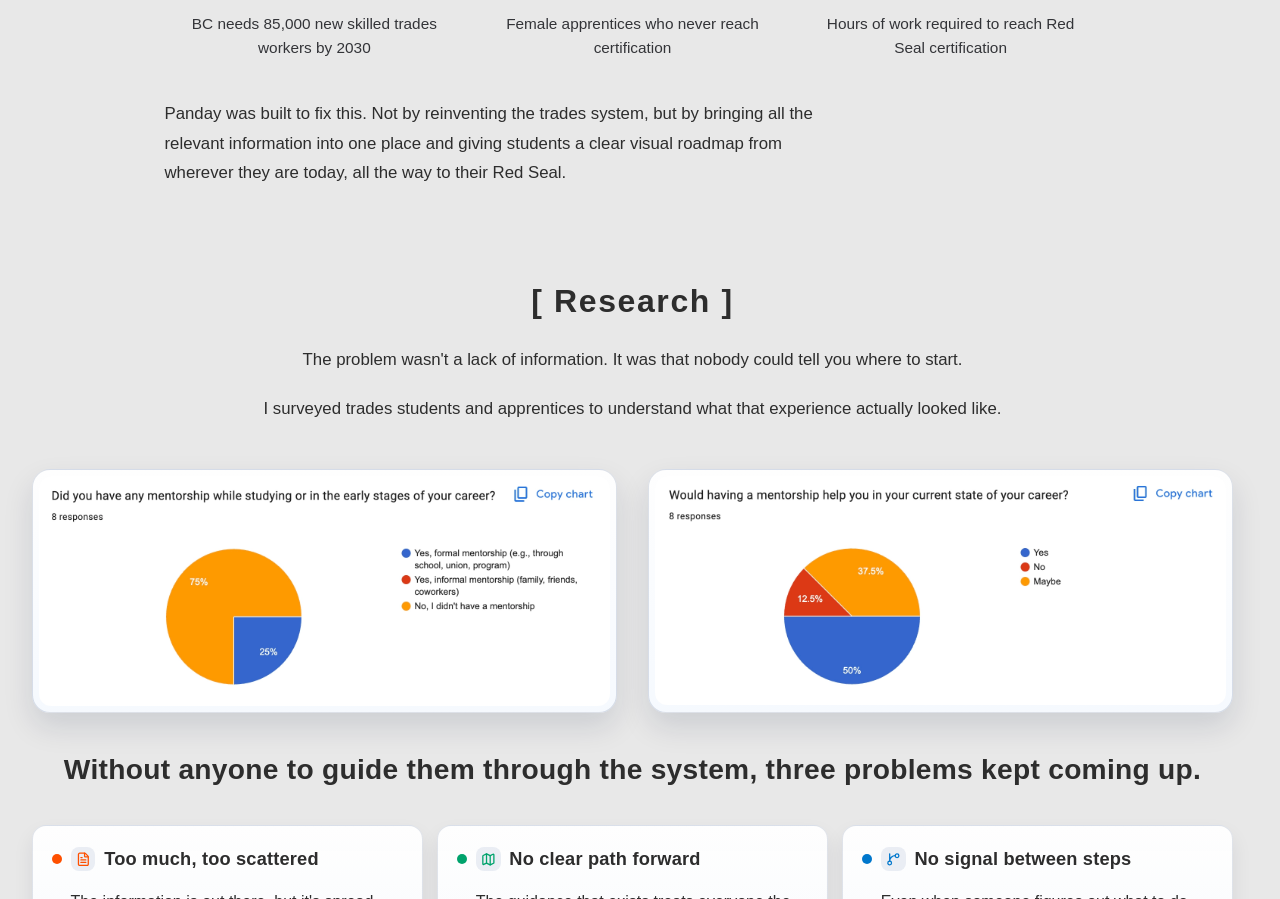
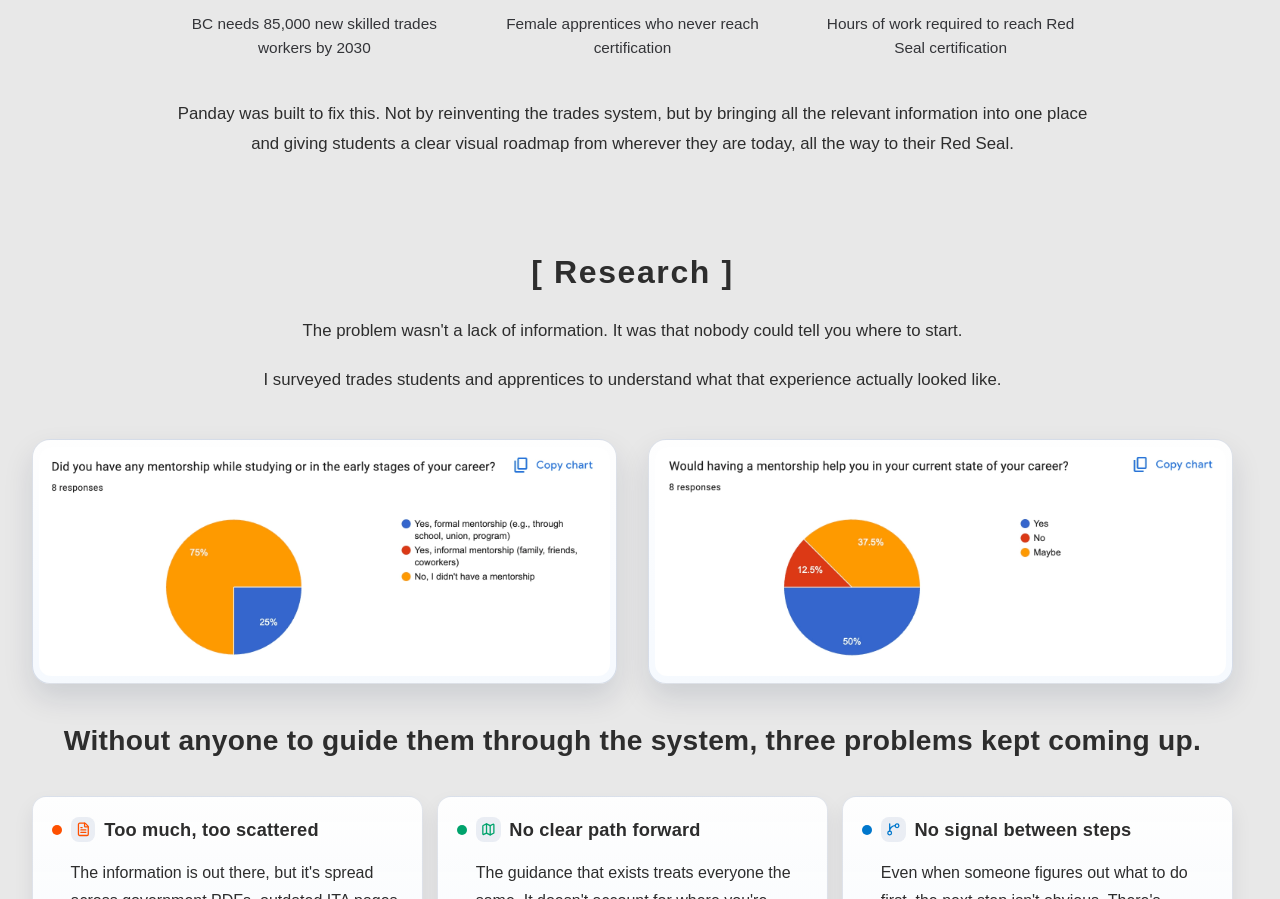
Before and after one commit to antyc0817/Reagan-Port, a Next.js app: page /projects/panday in a window 1280 px wide. Shown: the part 1482-2381 px from the top of the page. Built offline with nearby package versions, Linux system fonts and the light colour scheme; a web font is replaced by a local one.

Commit message:
objective closing

```diff
--- a/app/projects/projects.module.css
+++ b/app/projects/projects.module.css
@@ -586,8 +586,10 @@
 
 .pandayObjectiveClosing {
     grid-area: closing;
-    margin: 1.5rem 0 0;
-    max-width: 74ch;
+    margin: 1.5rem auto 0;
+    max-width: none;
+    width: 100%;
+    text-align: center;
     font-size: 1.05rem;
     line-height: 1.75;
     color: var(--foreground);
```
